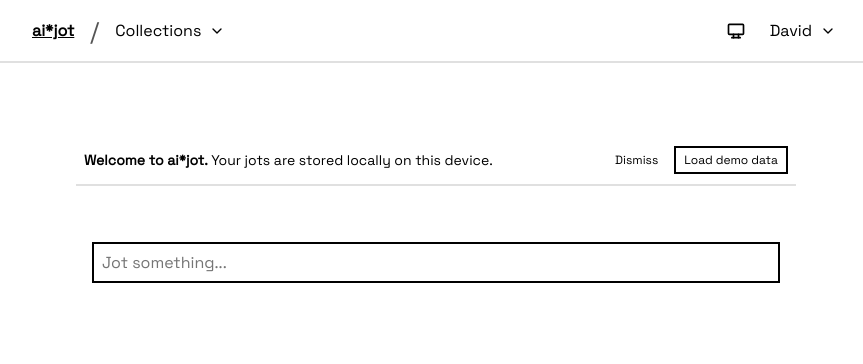
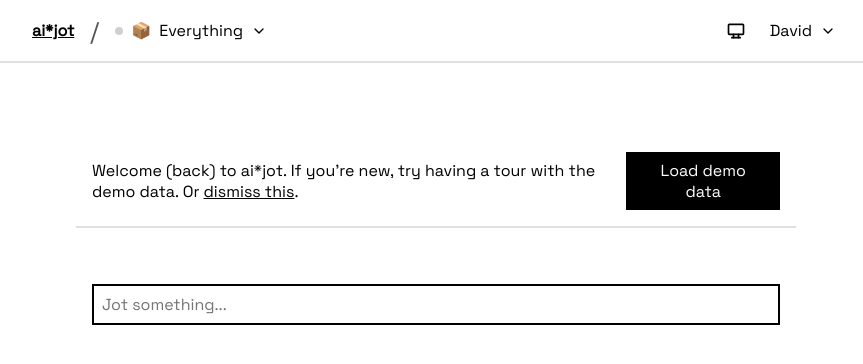
Before and after one commit to JunoNgx/aijot-frontend, a React (Vite) app: page /jot/all in a window 1280 px wide. Shown: the top 364 px of the page, without its empty margins (204-1067 px from the left). Built offline with nearby package versions, Linux system fonts and the light colour scheme.

Commit message:
ui: tweak demo dana banner

```diff
--- a/src/pages/Jot/DemoDataBanner.module.scss
+++ b/src/pages/Jot/DemoDataBanner.module.scss
@@ -3,43 +3,19 @@
     align-items: center;
     justify-content: space-between;
     gap: 1rem;
-    padding: 0.625rem 0.5rem;
+    padding: 1rem;
     border-bottom: var(--lineWidth) solid var(--colBorder);
-    font-size: 0.875rem;
 
     &__Text {
-        flex: 1;
-        min-width: 0;
+        flex-shrink: 10;
     }
 
-    &__Actions {
-        display: flex;
-        gap: 0.5rem;
-        flex-shrink: 0;
+    &__BtnDismiss {
+        composes: Btn Btn--Tert from global;
     }
 
-    &__BtnSubtle {
-        all: unset;
-        cursor: pointer;
-        padding: 0.25rem 0.5rem;
-        font-size: 0.75rem;
-        box-sizing: border-box;
-
-        &:hover {
-            opacity: 0.7;
-        }
-    }
-
-    &__BtnOutline {
-        all: unset;
-        cursor: pointer;
-        padding: 0.25rem 0.5rem;
-        font-size: 0.75rem;
-        border: var(--lineWidth) solid var(--colText);
-        box-sizing: border-box;
-
-        &:hover {
-            background-color: var(--colSurface);
-        }
+    &__BtnLoad {
+        composes: Btn Btn--Pri from global;
+        flex-shrink: 1;
     }
 }
--- a/src/pages/Jot/DemoDataBanner.tsx
+++ b/src/pages/Jot/DemoDataBanner.tsx
@@ -26,23 +26,22 @@ export default function DemoDataBanner() {
     return (
         <div className={styles.DemoDataBanner}>
             <div className={styles.DemoDataBanner__Text}>
-                <strong>Welcome to ai*jot.</strong> Your jots are stored locally
-                on this device.
-            </div>
-            <div className={styles.DemoDataBanner__Actions}>
+                Welcome (back) to ai*jot. If you're new, try having a tour with
+                the demo data. Or{" "}
                 <button
-                    className={styles.DemoDataBanner__BtnSubtle}
+                    className={styles.DemoDataBanner__BtnDismiss}
                     onClick={handleDismiss}
                 >
-                    Dismiss
+                    dismiss this
                 </button>
-                <button
-                    className={styles.DemoDataBanner__BtnOutline}
-                    onClick={handleLoadDemoData}
-                >
-                    Load demo data
-                </button>
+                .
             </div>
+            <button
+                className={styles.DemoDataBanner__BtnLoad}
+                onClick={handleLoadDemoData}
+            >
+                Load demo data
+            </button>
         </div>
     )
 }
```
